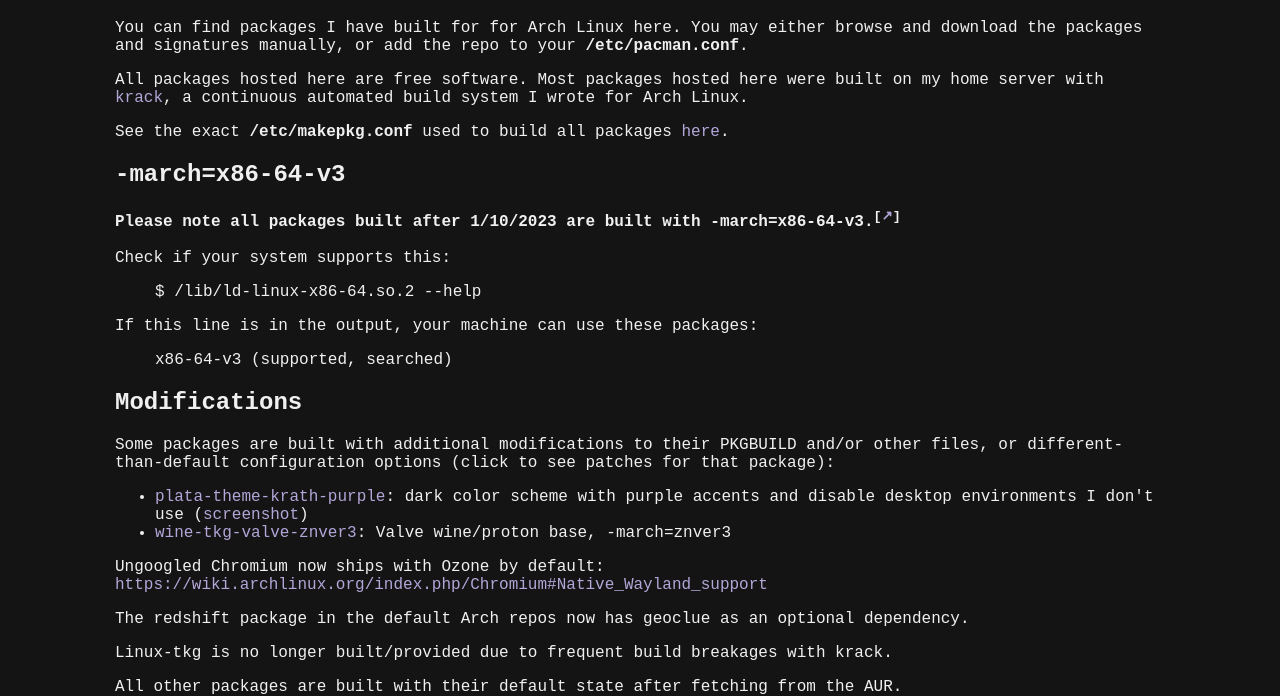
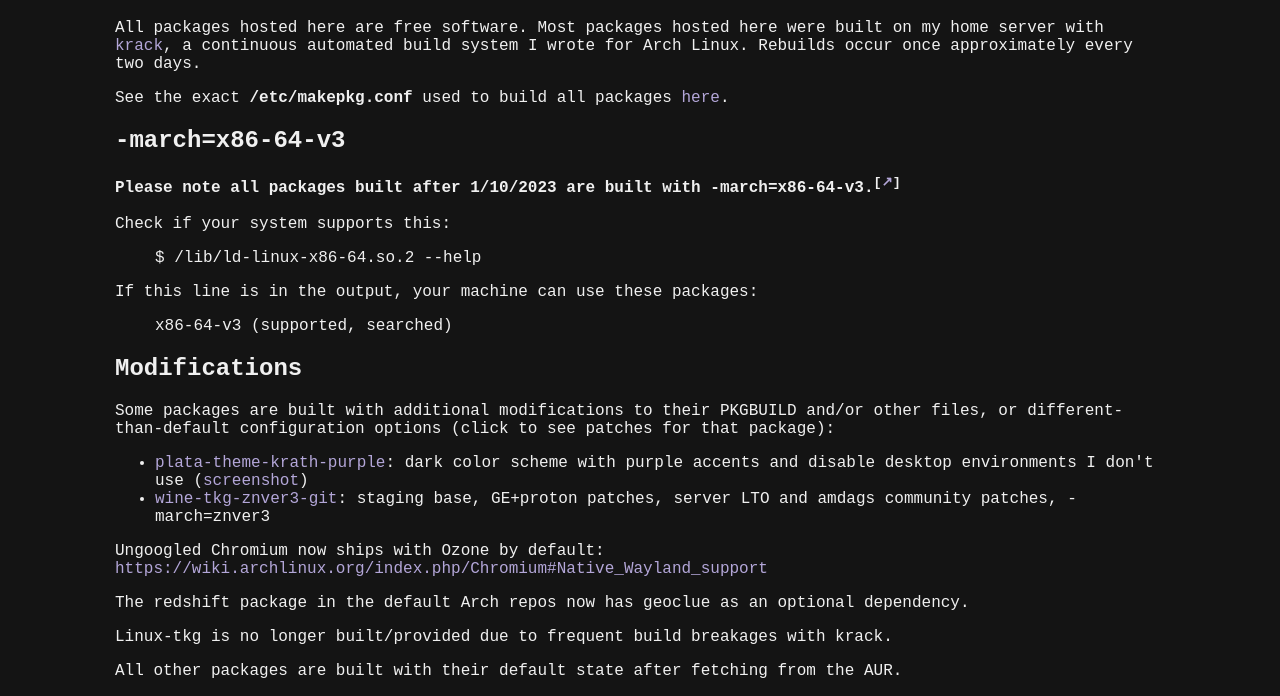
Before and after one commit to krathalan/krathalan.net, a plain HTML site: page builds.html in a window 1280 px wide. Shown: the part 121-817 px from the top of the page. Drawn offline with Linux system fonts and the light colour scheme; a web font is replaced by a local one.

Commit message:
Minor builds.html updates

```diff
--- a/builds.html
+++ b/builds.html
@@ -43,11 +43,7 @@
           </div>
 
           <p>
-               You can find packages I have built for for Arch Linux here. You may either browse and download the packages and signatures manually, or add the repo to your <b>/etc/pacman.conf</b>.
-          </p>
-
-          <p>
-               All packages hosted here are free software. Most packages hosted here were built on my home server with <a href="https://github.com/krathalan/krack" target="_blank" rel="noopener noreferrer">krack</a>, a continuous automated build system I wrote for Arch Linux.
+               All packages hosted here are free software. Most packages hosted here were built on my home server with <a href="https://github.com/krathalan/krack" target="_blank" rel="noopener noreferrer">krack</a>, a continuous automated build system I wrote for Arch Linux. Rebuilds occur once approximately every two days.
           </p>
 
           <p>
@@ -73,7 +69,7 @@
                Some packages are built with additional modifications to their PKGBUILD and/or other files, or different-than-default configuration options (click to see patches for that package):
                <ul>
                     <li><a href="https://github.com/krathalan/build-alterations/tree/master/plata-theme-krath-purple" rel="noopener noreferrer" target="_blank">plata-theme-krath-purple</a>: dark color scheme with purple accents and disable desktop environments I don't use (<a href="plata-theme-krath-purple.jpg" rel="noopener noreferrer" target="_blank">screenshot</a>)</li>
-                    <li><a href="https://github.com/krathalan/build-alterations/tree/master/wine-tkg-valve-znver3" rel="noopener noreferrer" target="_blank">wine-tkg-valve-znver3</a>: Valve wine/proton base, -march=znver3</li>
+                    <li><a href="https://github.com/krathalan/build-alterations/tree/master/wine-tkg-znver3-git" rel="noopener noreferrer" target="_blank">wine-tkg-znver3-git</a>: staging base, GE+proton patches, server LTO and amdags community patches, -march=znver3</li>
                </ul>
           </p>
 
```
